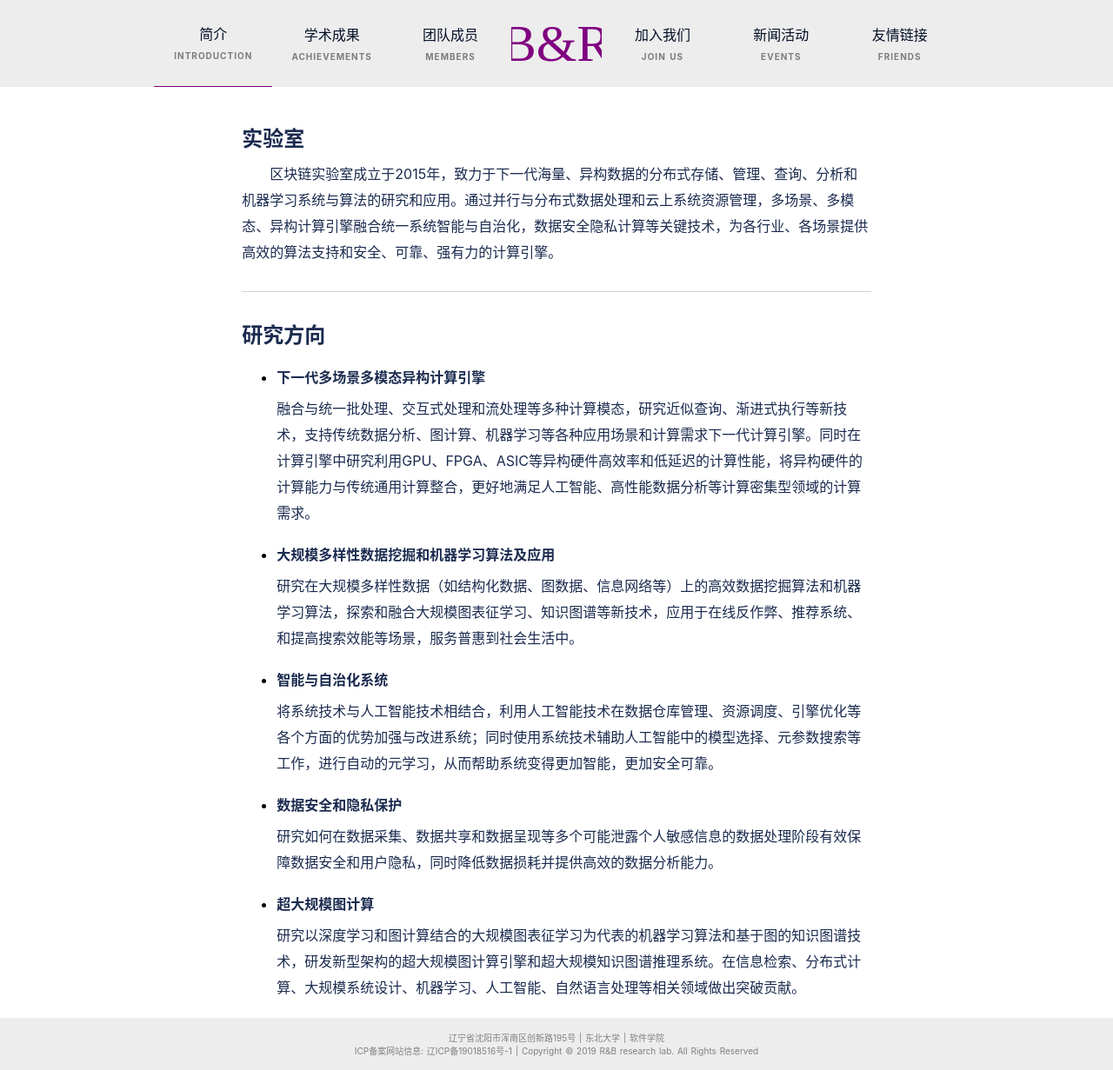
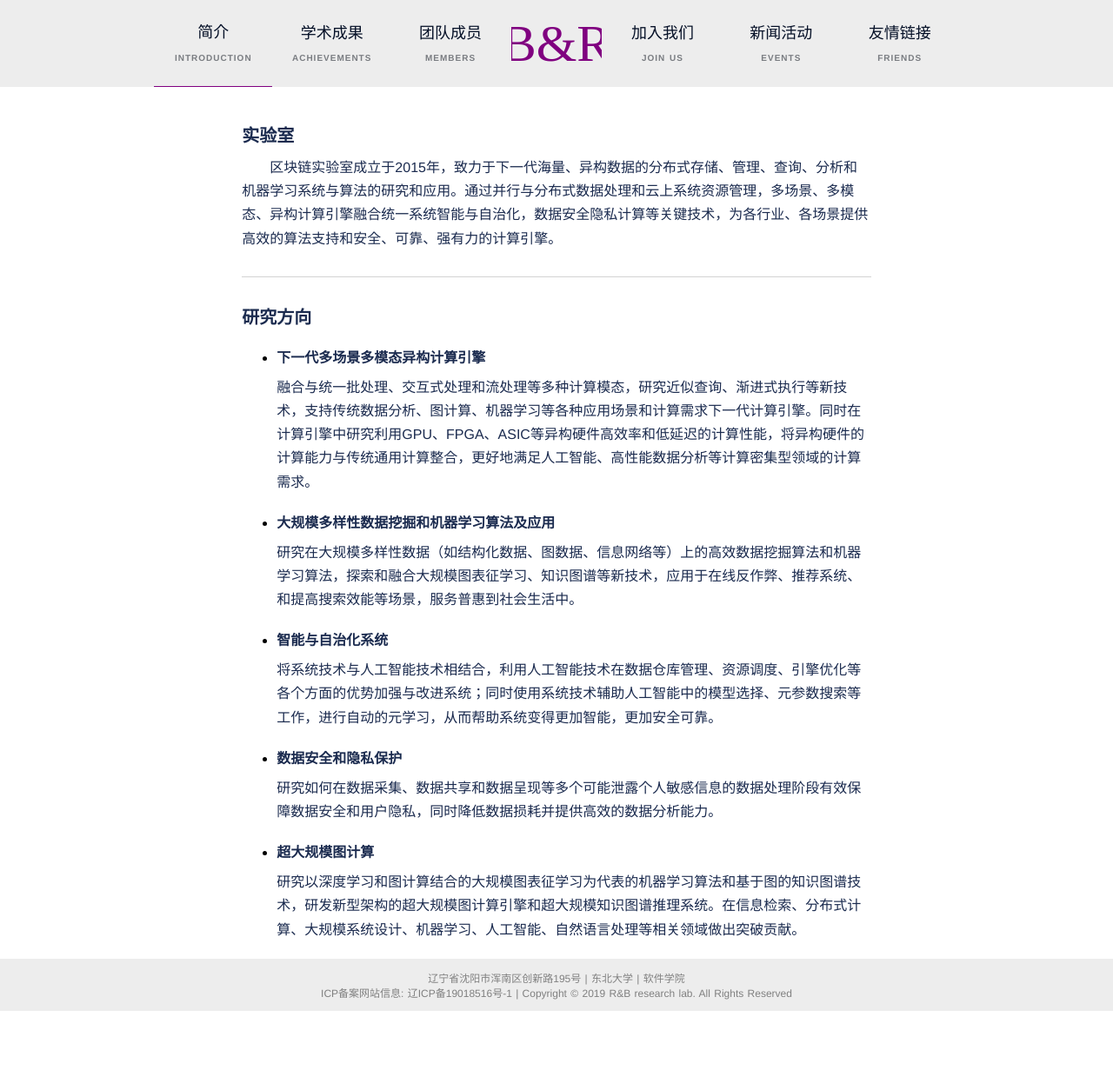
Before and after one commit to thothsun/blockchain-lab, a Nuxt app: page / in a window 1280 px wide. Shown: the whole page at 87% size. After the commit the page ends 1163 px from the top, so only its background shows below. Built offline with nearby package versions, Linux system fonts and the light colour scheme.

Commit message:
调整字体字号

```diff
--- a/components/footer.vue
+++ b/components/footer.vue
@@ -23,7 +23,7 @@
     justify-content: center;
     align-items: center;
     color: grey;
-    font-size: 1rem;
+    font-size: 1.2rem;
     background-color: rgba(237, 237, 237);;
   }
 
--- a/components/header.vue
+++ b/components/header.vue
@@ -143,7 +143,7 @@
   .title-item-link {
     color: #051027;
     letter-spacing: 0;
-    line-height: 20px;
+    line-height: 1.3;
     text-align: center;
     display: table-cell;
     vertical-align: middle;
@@ -151,13 +151,12 @@
   }
 
   .c-title {
+    font-size: 1.8rem;
     margin-bottom: 10px;
-    font-size: 1.6rem;
     white-space: nowrap;
   }
 
   .e-title {
-    line-height: 11px;
     font-size: 1rem;
     color: #797c81;
     letter-spacing: 1px;
--- a/layouts/default.vue
+++ b/layouts/default.vue
@@ -13,8 +13,7 @@
     -moz-osx-font-smoothing: grayscale;
     -webkit-font-smoothing: antialiased;
     box-sizing: border-box;
-    /*todo 修改字体，美化*/
-    font-family: 'Source Sans Pro', PingFang SC, -apple-system, BlinkMacSystemFont, Helvetica Neue, Microsoft YaHei, Source Han Sans SC, Noto Sans CJK SC, WenQuanYi Micro Hei, sans-serif;
+    font-family: "Helvetica Neue",Helvetica,"PingFang SC","Hiragino Sans GB","Microsoft YaHei","微软雅黑",Arial,sans-serif;
   }
 
 
@@ -31,6 +30,11 @@
   h1 {
     color: #1B2B4F;
     margin: 20px 0 10px 0;
+    font-size: 2rem;
+  }
+
+  h4{
+    font-size: 1.6rem;
   }
 
   hr {
--- a/pages/index.vue
+++ b/pages/index.vue
@@ -86,7 +86,7 @@
   }
 
   p {
-    line-height: 30px;
+    line-height: 1.7;
     color: #1B2B4F;
   }
 
```
